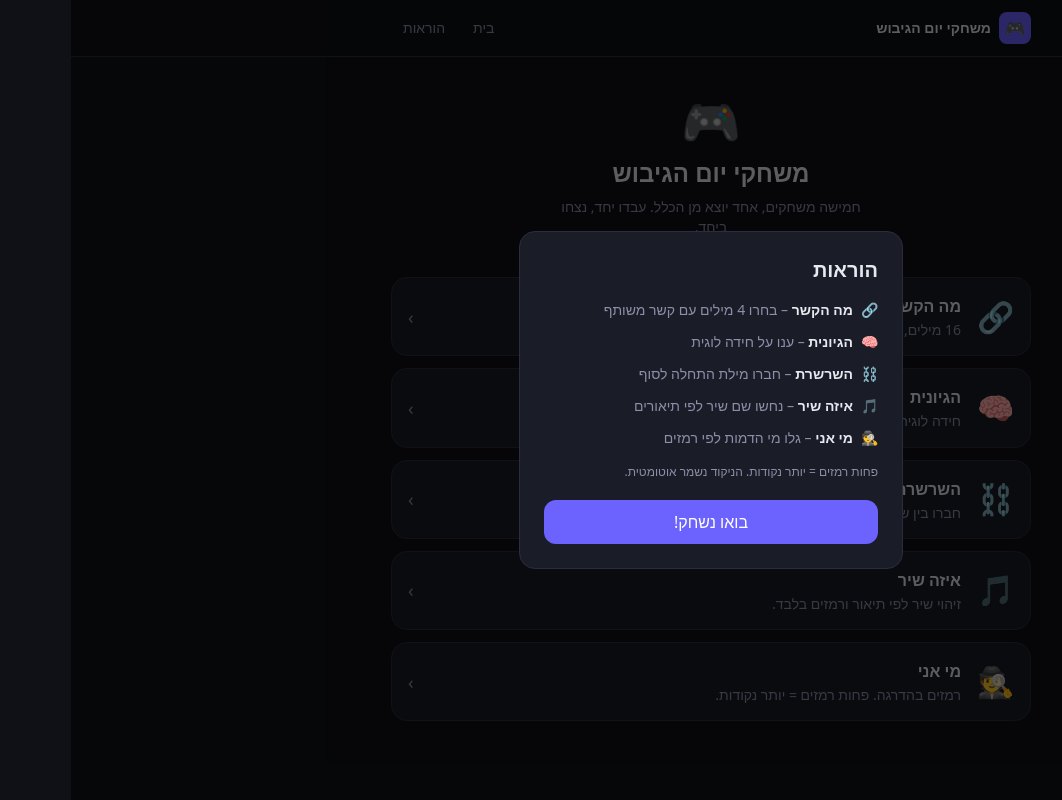
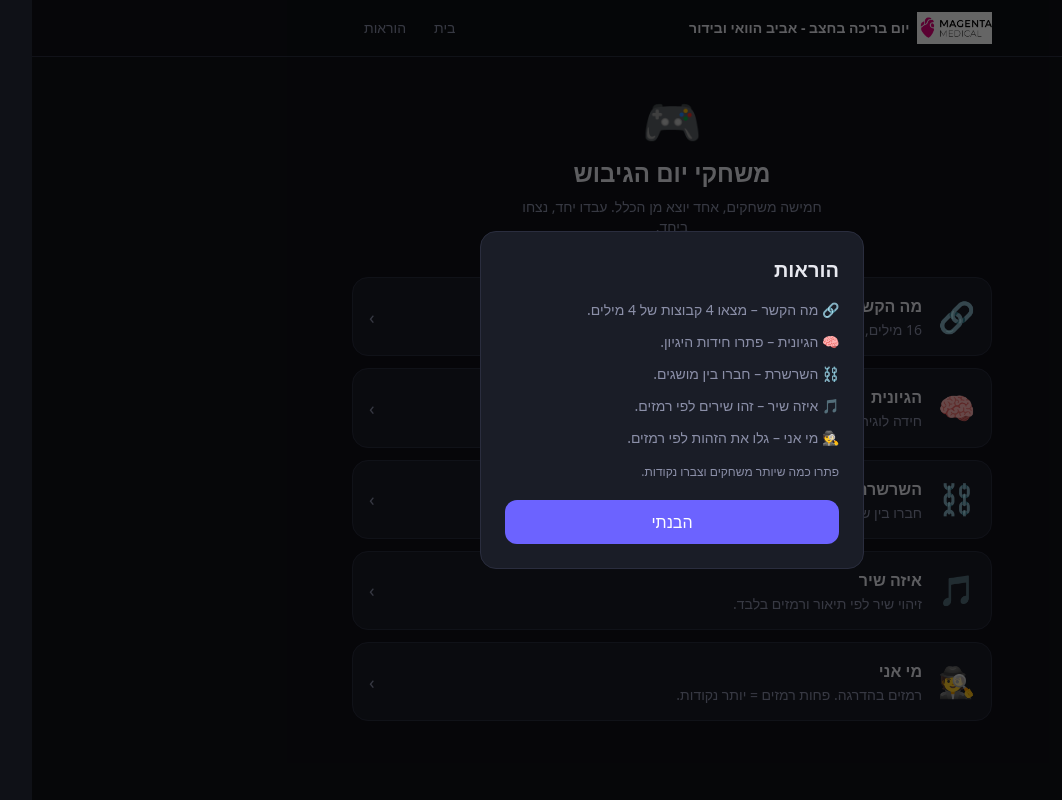
Before and after one commit to oribarlanda/Magentas-Games, a Next.js app: page / in a window 1280 px wide. Both pictures are taken after a click on the button "הוראות". Shown: the whole page, without its empty margins (144-1206 px from the left). Built offline with nearby package versions, Linux system fonts and the light colour scheme.

Commit message:
Update Header.tsx

```diff
--- a/src/components/ui/Header.tsx
+++ b/src/components/ui/Header.tsx
@@ -1,37 +1,79 @@
 "use client";
+
 import Link from "next/link";
+import Image from "next/image";
 import { useState } from "react";
 
 export default function Header() {
   const [showHelp, setShowHelp] = useState(false);
+
   return (
     <>
       <header className="sticky top-0 z-40 bg-brand-bg/95 backdrop-blur border-b border-brand-border">
         <div className="max-w-2xl mx-auto px-4 h-14 flex items-center justify-between">
           <Link href="/" className="flex items-center gap-2 group">
-            <div className="w-8 h-8 rounded-lg bg-brand-accent flex items-center justify-center text-white text-base">🎮</div>
-            <span className="font-bold text-brand-text text-sm">משחקי יום הגיבוש</span>
+            <Image
+              src="/logo.png"
+              alt="Magenta Medical"
+              width={120}
+              height={40}
+              priority
+              className="h-8 w-auto object-contain"
+            />
+            <span className="font-bold text-brand-text text-sm">
+              יום בריכה בחצב - אביב הוואי ובידור
+            </span>
           </Link>
+
           <div className="flex items-center gap-1">
-            <Link href="/" className="px-3 py-1.5 rounded-lg text-brand-muted hover:text-brand-text hover:bg-brand-surface text-sm transition-colors">בית</Link>
-            <button onClick={() => setShowHelp(true)} className="px-3 py-1.5 rounded-lg text-brand-muted hover:text-brand-text hover:bg-brand-surface text-sm transition-colors">הוראות</button>
+            <Link
+              href="/"
+              className="px-3 py-1.5 rounded-lg text-brand-muted hover:text-brand-text hover:bg-brand-surface text-sm transition-colors"
+            >
+              בית
+            </Link>
+
+            <button
+              onClick={() => setShowHelp(true)}
+              className="px-3 py-1.5 rounded-lg text-brand-muted hover:text-brand-text hover:bg-brand-surface text-sm transition-colors"
+            >
+              הוראות
+            </button>
           </div>
         </div>
       </header>
 
       {showHelp && (
-        <div className="fixed inset-0 z-50 bg-black/60 flex items-center justify-center p-4" onClick={() => setShowHelp(false)}>
-          <div className="bg-brand-surface rounded-2xl p-6 max-w-sm w-full border border-brand-border animate-bounce-in" onClick={e => e.stopPropagation()}>
-            <h2 className="text-xl font-bold text-brand-text mb-4">הוראות</h2>
+        <div
+          className="fixed inset-0 z-50 bg-black/60 flex items-center justify-center p-4"
+          onClick={() => setShowHelp(false)}
+        >
+          <div
+            className="bg-brand-surface rounded-2xl p-6 max-w-sm w-full border border-brand-border animate-bounce-in"
+            onClick={(e) => e.stopPropagation()}
+          >
+            <h2 className="text-xl font-bold text-brand-text mb-4">
+              הוראות
+            </h2>
+
             <ul className="space-y-3 text-brand-muted text-sm">
-              <li className="flex gap-2"><span>🔗</span><span><strong className="text-brand-text">מה הקשר</strong> – בחרו 4 מילים עם קשר משותף</span></li>
-              <li className="flex gap-2"><span>🧠</span><span><strong className="text-brand-text">הגיונית</strong> – ענו על חידה לוגית</span></li>
-              <li className="flex gap-2"><span>⛓️</span><span><strong className="text-brand-text">השרשרת</strong> – חברו מילת התחלה לסוף</span></li>
-              <li className="flex gap-2"><span>🎵</span><span><strong className="text-brand-text">איזה שיר</strong> – נחשו שם שיר לפי תיאורים</span></li>
-              <li className="flex gap-2"><span>🕵️</span><span><strong className="text-brand-text">מי אני</strong> – גלו מי הדמות לפי רמזים</span></li>
+              <li>🔗 מה הקשר – מצאו 4 קבוצות של 4 מילים.</li>
+              <li>🧠 הגיונית – פתרו חידות היגיון.</li>
+              <li>⛓ השרשרת – חברו בין מושגים.</li>
+              <li>🎵 איזה שיר – זהו שירים לפי רמזים.</li>
+              <li>🕵️ מי אני – גלו את הזהות לפי רמזים.</li>
             </ul>
-            <p className="mt-4 text-xs text-brand-muted">פחות רמזים = יותר נקודות. הניקוד נשמר אוטומטית.</p>
-            <button onClick={() => setShowHelp(false)} className="mt-5 w-full py-2.5 bg-brand-accent hover:bg-brand-accentHover text-white rounded-xl font-medium transition-colors">בואו נשחק!</button>
+
+            <p className="mt-4 text-xs text-brand-muted">
+              פתרו כמה שיותר משחקים וצברו נקודות.
+            </p>
+
+            <button
+              onClick={() => setShowHelp(false)}
+              className="mt-5 w-full py-2.5 bg-brand-accent hover:bg-brand-accentHover text-white rounded-xl font-medium transition-colors"
+            >
+              הבנתי
+            </button>
           </div>
         </div>
       )}
```
